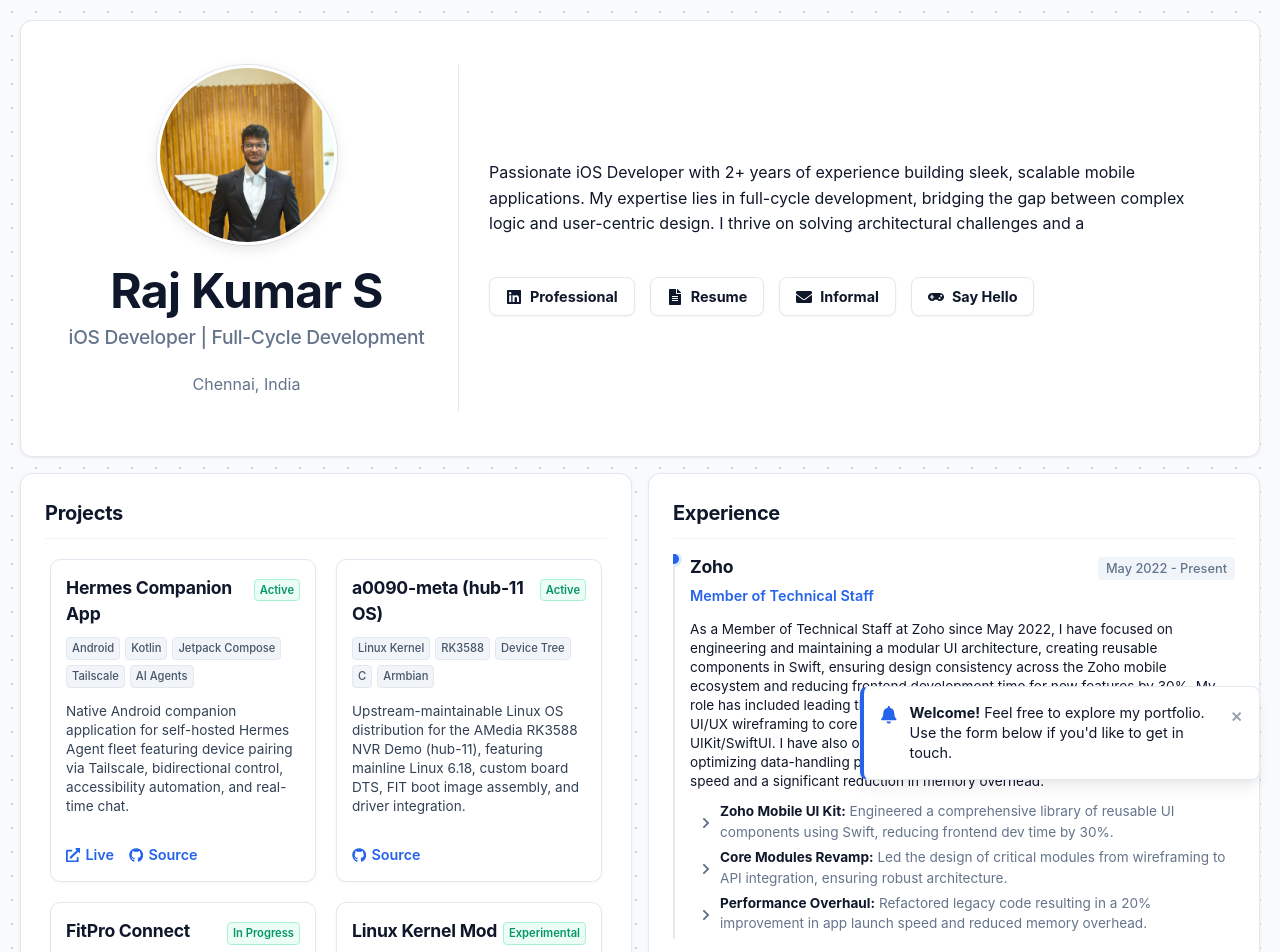
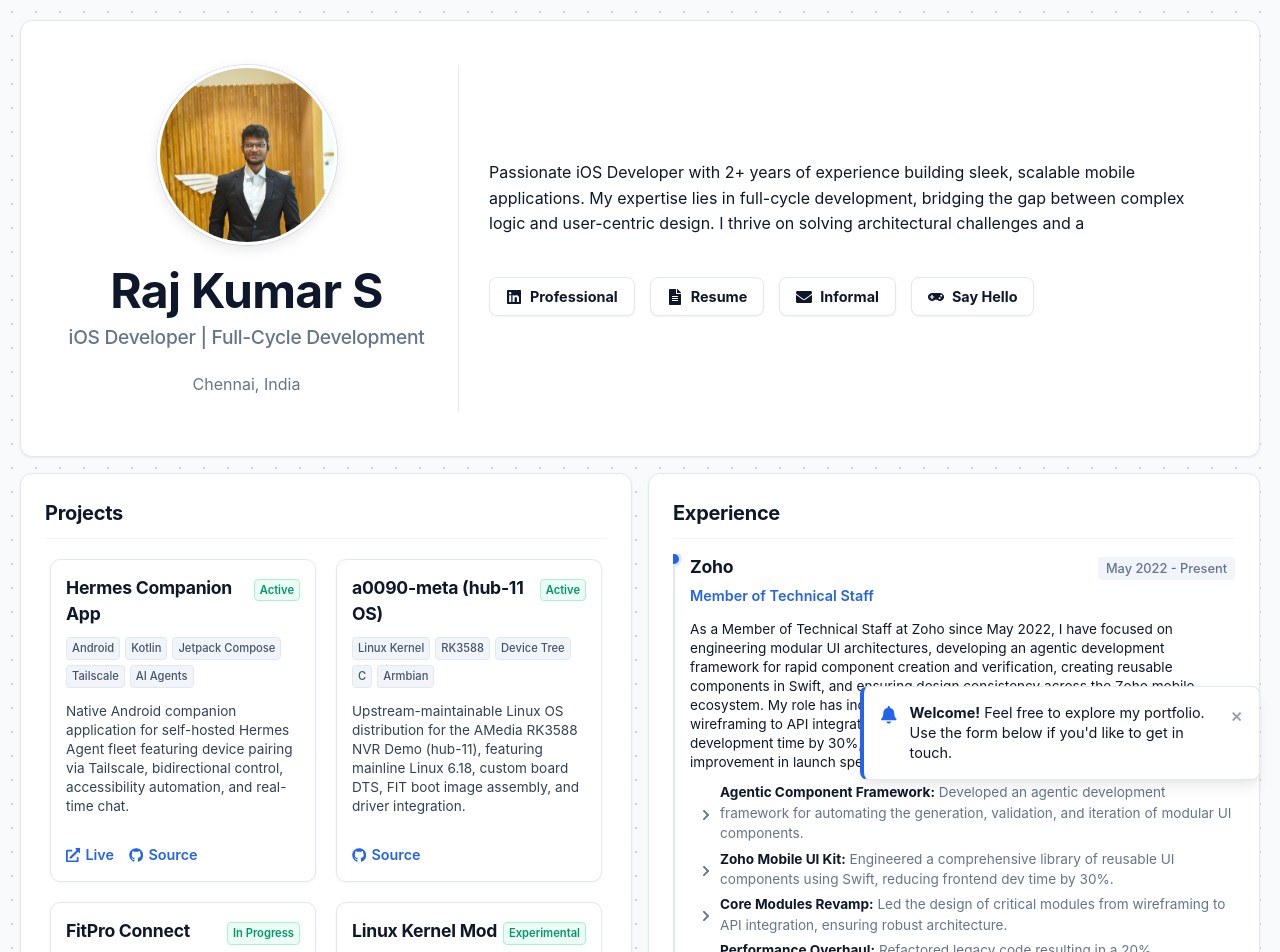
Before and after one commit to raju-9-11/portfolio, a React (Vite) app: page / in a window 1280 px wide. Shown: the top 952 px of the page. Built offline with nearby package versions, Linux system fonts and the light colour scheme.

Commit message:
feat: add Agentic Component Framework to Zoho experience in portfolio.js

```diff
--- a/src/data/portfolio.js
+++ b/src/data/portfolio.js
@@ -34,8 +34,12 @@
     dates: "May 2022 - Present",
     duration: "3 yrs 8 mos",
     type: "Full-time",
-    description: "As a Member of Technical Staff at Zoho since May 2022, I have focused on engineering and maintaining a modular UI architecture, creating reusable components in Swift, ensuring design consistency across the Zoho mobile ecosystem and reducing frontend development time for new features by 30%. My role has included leading the design and development of critical modules, from initial UI/UX wireframing to core logic implementation and API integration using Swift and UIKit/SwiftUI. I have also optimized app performance by refactoring legacy code and optimizing data-handling patterns, resulting in a 20% improvement in app launch speed and a significant reduction in memory overhead.",
+    description: "As a Member of Technical Staff at Zoho since May 2022, I have focused on engineering modular UI architectures, developing an agentic development framework for rapid component creation and verification, creating reusable components in Swift, and ensuring design consistency across the Zoho mobile ecosystem. My role has included leading the design of critical modules from wireframing to API integration using Swift and UIKit/SwiftUI, reducing frontend development time by 30%, and optimizing app performance resulting in a 20% improvement in launch speed and reduced memory overhead.",
     projects: [
+      {
+        name: "Agentic Component Framework",
+        desc: "Developed an agentic development framework for automating the generation, validation, and iteration of modular UI components."
+      },
       {
         name: "Zoho Mobile UI Kit",
         desc: "Engineered a comprehensive library of reusable UI components using Swift, reducing frontend dev time by 30%."
```
